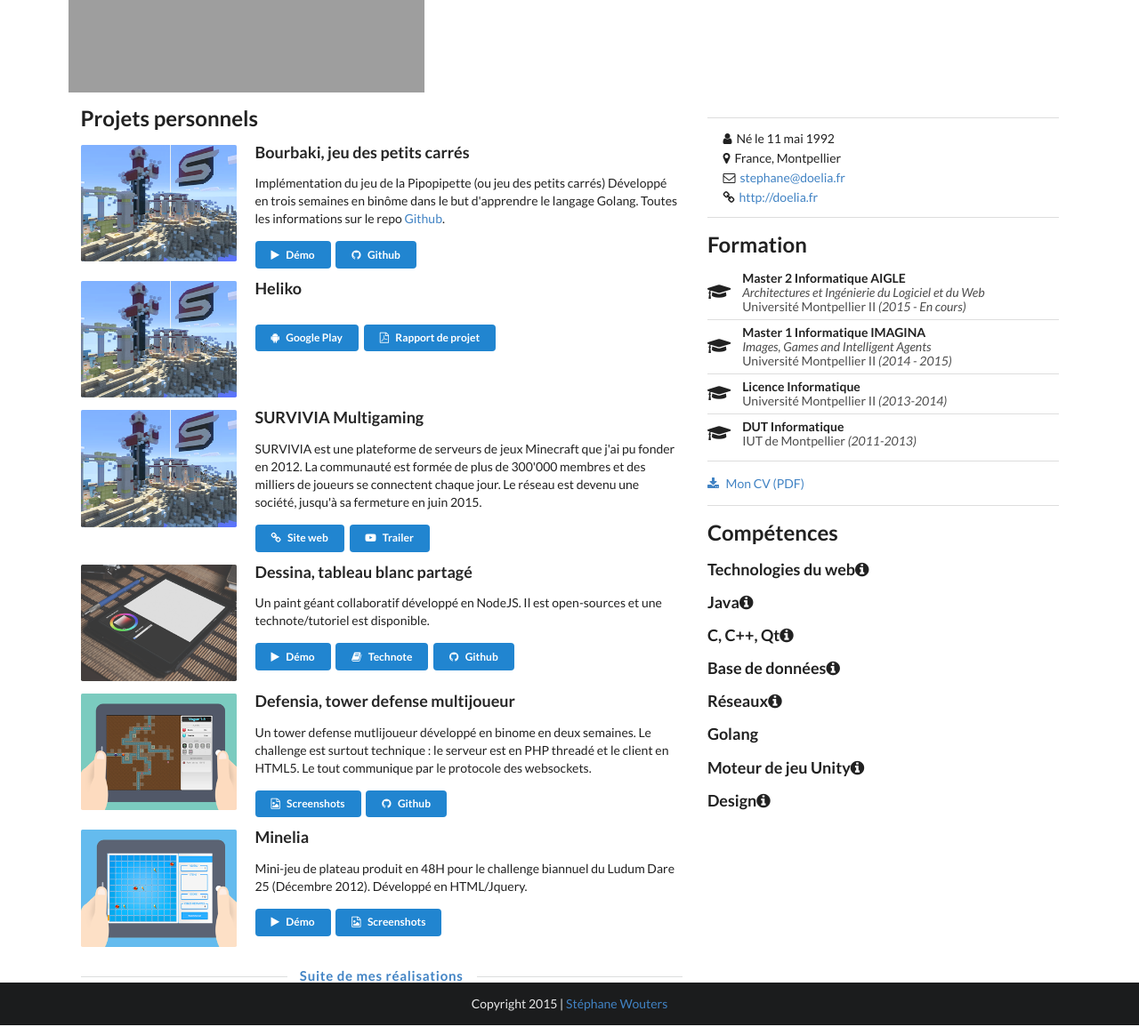
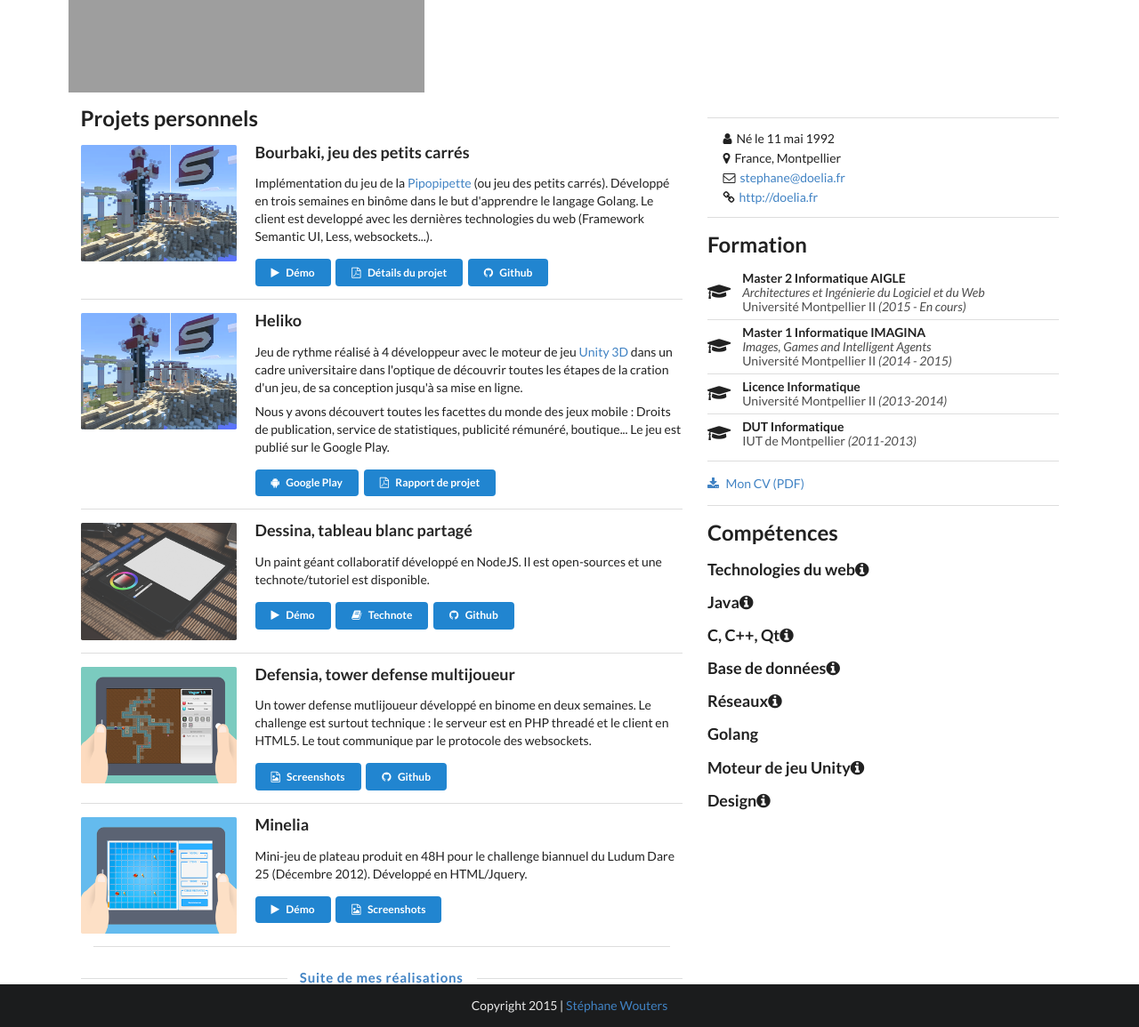
Before and after one commit to Doelia/portfolio, a PHP site: page / in a window 1280 px wide. Shown: the part 196-1351 px from the top of the page at 89% size. Run offline with PHP 8.4, Linux system fonts and the light colour scheme; some libraries are stand-ins or nearby versions; grey boxes are pictures that could not be loaded.

Commit message:
Ajouts descriptions plus détallées des projets

```diff
--- a/assets/css/styles.css
+++ b/assets/css/styles.css
@@ -13,5 +13,5 @@
 }
 
 .projects .divider {
-    display: none;
+    /*display: none;*/
 }
--- a/inc/projects.php
+++ b/inc/projects.php
@@ -7,12 +7,13 @@
     <div class="content">
         <div class="header">Bourbaki, jeu des petits carrés</div>
         <div class="description">
-            Implémentation du jeu de la Pipopipette (ou jeu des petits carrés)
+            Implémentation du jeu de la <a href="https://fr.wikipedia.org/wiki/La_Pipopipette">Pipopipette</a> (ou jeu des petits carrés).
             Développé en trois semaines en binôme dans le but d'apprendre le langage Golang.
-            Toutes les informations sur le repo <a href="https://github.com/doelia/bourbaki" target="_blank">Github</a>.
+            Le client est developpé avec les dernières technologies du web (Framework Semantic UI, Less, websockets...).
         </div>
         <div class="links">
             <a class="ui primary button tiny" href="http://bourbaki.doelia.fr:2000" target="_blank"><i class="fa fa-play"></i> Démo</a>
+            <a class="ui primary button tiny" href="https://github.com/doelia/bourbaki/raw/master/readme.pdf" target="_blank"><i class="fa fa-file-pdf-o"></i> Détails du projet</a>
             <a class="ui primary button tiny" href="https://github.com/doelia/bourbaki" target="_blank"><i class="fa fa-github"></i> Github</a>
         </div>
     </div>
@@ -27,16 +28,22 @@
     <div class="content">
         <h3 class="header">Heliko</h3>
         <div class="description">
-
+            <p>
+                Jeu de rythme réalisé à 4 développeur avec le moteur de jeu <a href="http://unity3d.com/">Unity 3D</a> dans un cadre universitaire dans l'optique de découvrir toutes les étapes de la cration d'un jeu, de sa conception jusqu'à sa mise en ligne.
+            </p>
+            <p>
+                Nous y avons découvert toutes les facettes du monde des jeux mobile : Droits de publication, service de statistiques, publicité rémunéré, boutique...
+                Le jeu est publié sur le Google Play.
+            </p>
         </div>
         <div class="links">
             <a class="ui primary button tiny" href="https://play.google.com/store/apps/details?id=com.oufmania.heliko&hl=fr" target="_blank"><i class="fa fa-android"></i> Google Play</a>
-            <a class="ui primary button tiny" href="https://play.google.com/store/apps/details?id=com.oufmania.heliko&hl=fr" target="_blank"><i class="fa fa-file-pdf-o"></i> Rapport de projet</a>
+            <a class="ui primary button tiny" href="https://github.com/Doelia/Heliko/raw/master/documents/rapport/RapportProjet-Oufmania.pdf" target="_blank"><i class="fa fa-file-pdf-o"></i> Rapport de projet</a>
         </div>
     </div>
 </div>
 
-<div class="ui divider"></div>
+<!-- <div class="ui divider"></div>
 
 <div class="item">
     <div class="image" href="" target="_blank">
@@ -54,7 +61,7 @@
             <a class="ui primary button tiny trailerButton"><i class="fa fa-youtube-play"></i> Trailer</a>
         </div>
     </div>
-</div>
+</div> -->
 
 <div class="ui divider"></div>
 
@@ -165,10 +172,10 @@
             <a class="ui primary button tiny" target="_blank" href="http://kystelia.doelia.fr"><i class="fa fa-play"></i> Tester</a>
             <a href="assets/images/projects/hd/kystelia-1.jpg" class="ui primary button tiny" data-lightbox="image-2" data-title="Interface clan sombre"><i class="fa fa-file-picture-o"></i> Screenshots</a>
             <a href="assets/images/projects/hd/kystelia-2.jpg" data-lightbox="image-2" data-title="Interface clan lumineux"></a>
-             <a href="assets/images/projects/hd/kystelia-3.jpg" data-lightbox="image-2" data-title="Création d'unités"></a>
-             <a href="assets/images/projects/hd/kystelia-4.jpg" data-lightbox="image-2" data-title="Illustrations par Tiger"></a>
-             <a href="assets/images/projects/hd/kystelia-5.jpg" data-lightbox="image-2" data-title="Système solaire"></a>
-             <a href="assets/images/projects/hd/kystelia-6.jpg" data-lightbox="image-2" data-title="Système de mails intégré"></a>
+            <a href="assets/images/projects/hd/kystelia-3.jpg" data-lightbox="image-2" data-title="Création d'unités"></a>
+            <a href="assets/images/projects/hd/kystelia-4.jpg" data-lightbox="image-2" data-title="Illustrations par Tiger"></a>
+            <a href="assets/images/projects/hd/kystelia-5.jpg" data-lightbox="image-2" data-title="Système solaire"></a>
+            <a href="assets/images/projects/hd/kystelia-6.jpg" data-lightbox="image-2" data-title="Système de mails intégré"></a>
         </div>
 
     </div>
```
